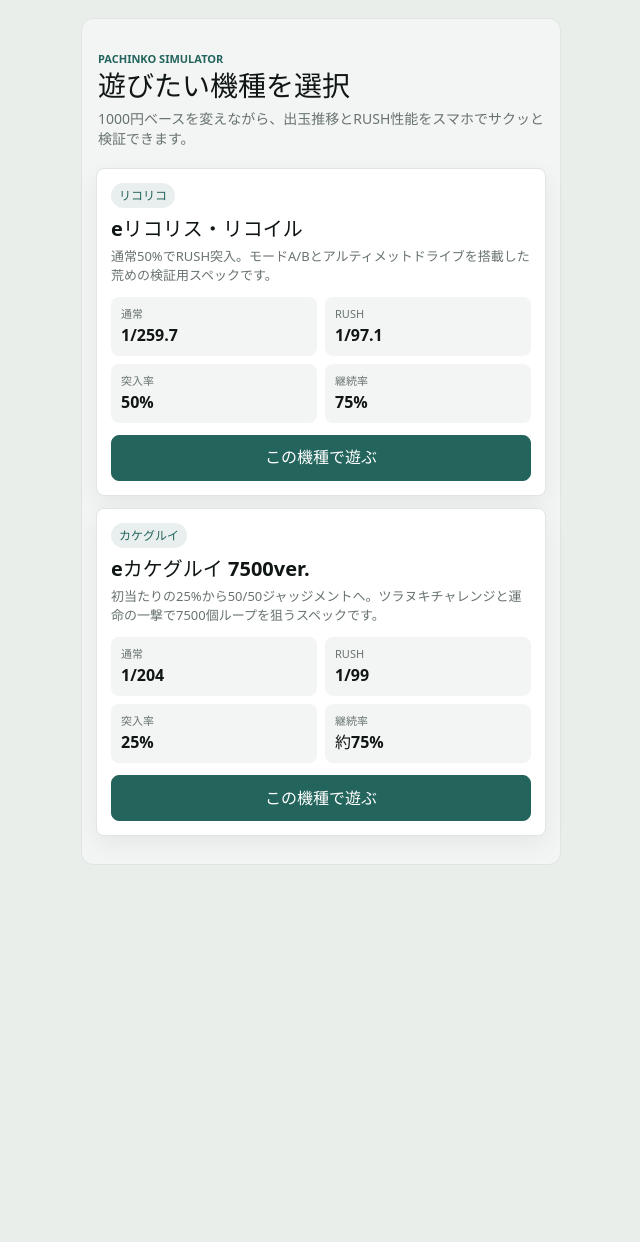
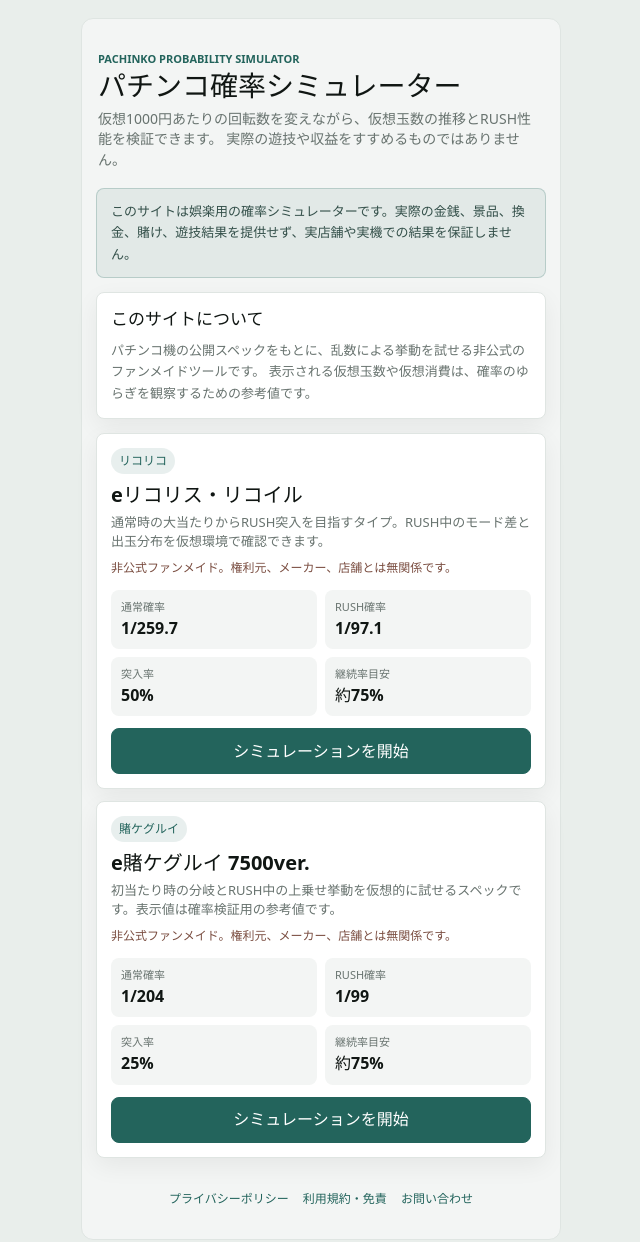
Before and after one commit to funkytodoroki/RikoRiko_Simulation, a React (Vite) app: page / in a window 1280 px wide. Shown: the top 1242 px of the page, without its empty margins (319-959 px from the left). Before the commit the page ends 883 px from the top, so only its background shows below. Built offline with nearby package versions, Linux system fonts and the light colour scheme.

Commit message:
Add AdSense policy pages and contact form

```diff
--- a/index.html
+++ b/index.html
@@ -1,5 +1,5 @@
 <!doctype html>
-<html lang="en">
+<html lang="ja">
   <head>
     <!-- Google tag (gtag.js) -->
     <script async src="https://www.googletagmanager.com/gtag/js?id=G-ERS8XMME8E"></script>
@@ -15,7 +15,17 @@
     <meta charset="UTF-8" />
     <link rel="icon" type="image/svg+xml" href="/favicon.svg" />
     <meta name="viewport" content="width=device-width, initial-scale=1.0" />
-    <title>パチンコシミュレーター</title>
+    <meta
+      name="description"
+      content="パチンコ機の確率挙動を仮想的に確認できる非公式ファンメイドの娯楽用シミュレーターです。実際の金銭、景品、換金、賭けは扱いません。"
+    />
+    <meta property="og:title" content="パチンコ確率シミュレーター" />
+    <meta
+      property="og:description"
+      content="仮想玉数の推移とRUSH性能を確認できる娯楽用の確率シミュレーター。実際の遊技結果や収益を保証しません。"
+    />
+    <meta property="og:type" content="website" />
+    <title>パチンコ確率シミュレーター</title>
   </head>
   <body>
     <div id="root"></div>
--- a/src/App.css
+++ b/src/App.css
@@ -46,6 +46,83 @@
   gap: 12px;
 }
 
+.info-section,
+.policy-page {
+  padding: 14px;
+  border: 1px solid #dfe5e2;
+  border-radius: 8px;
+  background: #fff;
+  box-shadow: 0 8px 24px rgba(16, 22, 19, 0.06);
+}
+
+.info-section h2,
+.policy-page h1,
+.policy-page h2 {
+  margin: 0;
+  color: #101613;
+  letter-spacing: 0;
+}
+
+.info-section h2 {
+  font-size: 17px;
+}
+
+.info-section p,
+.policy-page p,
+.rights-note,
+.disclaimer {
+  color: #68736f;
+  font-size: 13px;
+  line-height: 1.65;
+}
+
+.info-section p,
+.policy-page p {
+  margin-top: 8px;
+}
+
+.policy-page {
+  display: grid;
+  gap: 18px;
+}
+
+.policy-page h1 {
+  font-size: 25px;
+  line-height: 1.2;
+}
+
+.policy-page h2 {
+  font-size: 17px;
+}
+
+.form-link {
+  display: inline-flex;
+  width: fit-content;
+  min-height: 44px;
+  padding: 0 14px;
+  border: 1px solid #23645c;
+  border-radius: 8px;
+  color: #fff;
+  background: #23645c;
+  font-size: 14px;
+  font-weight: 800;
+  text-decoration: none;
+  align-items: center;
+}
+
+.form-link:hover {
+  background: #1c514a;
+}
+
+.disclaimer {
+  margin: 0;
+  padding: 12px 14px;
+  border: 1px solid rgba(35, 100, 92, 0.22);
+  border-radius: 8px;
+  color: #34504a;
+  background: rgba(35, 100, 92, 0.08);
+}
+
 .machine-card {
   padding: 14px;
   border: 1px solid #dfe5e2;
@@ -80,6 +157,13 @@
   margin-top: 6px;
   color: #68736f;
   font-size: 13px;
+}
+
+.machine-card .rights-note,
+.machine-title .rights-note {
+  margin-top: 8px;
+  color: #7a4d40;
+  font-size: 12px;
 }
 
 .machine-specs {
@@ -300,6 +384,10 @@
   padding: 12px;
 }
 
+.hero-panel + .disclaimer {
+  margin-top: 12px;
+}
+
 .base-select {
   display: grid;
   gap: 6px;
@@ -450,6 +538,26 @@
   text-align: center;
 }
 
+.site-footer {
+  display: flex;
+  flex-wrap: wrap;
+  justify-content: center;
+  gap: 8px 14px;
+  padding: 18px 4px 4px;
+  text-align: center;
+}
+
+.site-footer a {
+  color: #23645c;
+  font-size: 12px;
+  font-weight: 800;
+  text-decoration: none;
+}
+
+.site-footer a:hover {
+  text-decoration: underline;
+}
+
 @media (min-width: 720px) {
   .app-shell {
     margin-top: 18px;
--- a/src/App.jsx
+++ b/src/App.jsx
@@ -3,6 +3,9 @@
 import { findMachineById, machines } from "./machines";
 
 const formatter = new Intl.NumberFormat("ja-JP");
+
+const disclaimerText =
+  "このサイトは娯楽用の確率シミュレーターです。実際の金銭、景品、換金、賭け、遊技結果を提供せず、実店舗や実機での結果を保証しません。";
 
 export default function App() {
   const [route, setRoute] = useState(() => parseHashRoute());
@@ -29,6 +32,18 @@
     );
   }
 
+  if (route.type === "privacy") {
+    return <StaticPage page="privacy" />;
+  }
+
+  if (route.type === "terms") {
+    return <StaticPage page="terms" />;
+  }
+
+  if (route.type === "contact") {
+    return <StaticPage page="contact" />;
+  }
+
   return <TopPage machines={machines} />;
 }
 
@@ -36,12 +51,23 @@
   return (
     <main className="app-shell top-page">
       <header className="top-hero">
-        <p className="eyebrow">Pachinko Simulator</p>
-        <h1>遊びたい機種を選択</h1>
+        <p className="eyebrow">Pachinko Probability Simulator</p>
+        <h1>パチンコ確率シミュレーター</h1>
         <p>
-          1000円ベースを変えながら、出玉推移とRUSH性能をスマホでサクッと検証できます。
+          仮想1000円あたりの回転数を変えながら、仮想玉数の推移とRUSH性能を検証できます。
+          実際の遊技や収益をすすめるものではありません。
         </p>
       </header>
+
+      <Disclaimer />
+
+      <section className="info-section" aria-label="サイトの説明">
+        <h2>このサイトについて</h2>
+        <p>
+          パチンコ機の公開スペックをもとに、乱数による挙動を試せる非公式のファンメイドツールです。
+          表示される仮想玉数や仮想消費は、確率のゆらぎを観察するための参考値です。
+        </p>
+      </section>
 
       <section className="machine-list" aria-label="機種一覧">
         {machines.map((machine) => (
@@ -50,13 +76,16 @@
               <span className="machine-badge">{machine.shortName}</span>
               <h2>{machine.name}</h2>
               <p>{machine.description}</p>
+              <p className="rights-note">
+                非公式ファンメイド。権利元、メーカー、店舗とは無関係です。
+              </p>
             </div>
 
             <dl className="machine-specs">
-              <SpecTerm label="通常" value={machine.specSummary.normalOdds} />
-              <SpecTerm label="RUSH" value={machine.specSummary.rushOdds} />
+              <SpecTerm label="通常確率" value={machine.specSummary.normalOdds} />
+              <SpecTerm label="RUSH確率" value={machine.specSummary.rushOdds} />
               <SpecTerm label="突入率" value={machine.specSummary.rushEntry} />
-              <SpecTerm label="継続率" value={machine.specSummary.continuation} />
+              <SpecTerm label="継続率目安" value={machine.specSummary.continuation} />
             </dl>
 
             <button
@@ -64,11 +93,13 @@
               className="primary machine-start"
               onClick={() => navigateToMachine(machine.id)}
             >
-              この機種で遊ぶ
+              シミュレーションを開始
             </button>
           </article>
         ))}
       </section>
+
+      <SiteFooter />
     </main>
   );
 }
@@ -89,9 +120,9 @@
       state.firstHitCount > 0
         ? `${((state.rushCount / state.firstHitCount) * 100).toFixed(1)}%`
         : "-";
-    const totalInvestment = Math.abs(Math.min(state.money, 0));
+    const totalVirtualSpend = Math.abs(Math.min(state.money, 0));
 
-    return { firstHitRate, rushEntryRate, totalInvestment };
+    return { firstHitRate, rushEntryRate, totalVirtualSpend };
   }, [state]);
 
   const graph = useMemo(() => buildGraph(state.graph), [state.graph]);
@@ -119,7 +150,7 @@
       {latestHit && (
         <div key={latestHit.id} className="hit-effect" aria-live="polite">
           <span>大当たり!</span>
-          <strong>{formatter.format(latestHit.payout)}玉</strong>
+          <strong>{formatter.format(latestHit.payout)}仮想玉</strong>
         </div>
       )}
 
@@ -134,8 +165,11 @@
 
       <section className="hero-panel">
         <div className="machine-title">
-          <p className="eyebrow">Pachinko Simulator</p>
+          <p className="eyebrow">Pachinko Probability Simulator</p>
           <h1>{machine.name}</h1>
+          <p className="rights-note">
+            非公式ファンメイド。権利元、メーカー、店舗とは無関係です。
+          </p>
         </div>
 
         <div className="mode-row">
@@ -151,19 +185,21 @@
 
         <div className="hero-numbers">
           <div>
-            <span>玉収支</span>
+            <span>仮想玉数</span>
             <strong>{formatSigned(state.balls)}玉</strong>
           </div>
           <div>
-            <span>投資</span>
-            <strong>{formatter.format(stats.totalInvestment)}円</strong>
+            <span>仮想消費</span>
+            <strong>{formatter.format(stats.totalVirtualSpend)}円相当</strong>
           </div>
         </div>
       </section>
 
+      <Disclaimer />
+
       <section className="action-card">
         <label className="base-select">
-          <span>1000円あたりの回転数</span>
+          <span>仮想1000円あたりの回転数</span>
           <select
             value={settings.baseSpinsPer1000}
             onChange={(event) =>
@@ -175,7 +211,7 @@
           >
             {Array.from({ length: 20 }, (_, i) => 6 + i).map((value) => (
               <option key={value} value={value}>
-                {value}回転 / 1000円
+                {value}回転 / 仮想1000円
               </option>
             ))}
           </select>
@@ -185,7 +221,7 @@
             1回転
           </button>
           <button type="button" className="primary" onClick={handleSkip}>
-            当たるまで
+            次の大当たりまで
           </button>
         </div>
       </section>
@@ -197,14 +233,14 @@
         <Stat label="突入率" value={stats.rushEntryRate} />
         <Stat label="通常回転" value={`${state.normalSpins}回`} />
         <Stat label="現在回転" value={`${state.spins}回`} />
-        <Stat label="総当たり" value={`${state.totalHits}回`} />
-        <Stat label="RUSH当たり" value={`${state.rushHitCount}回`} />
+        <Stat label="総大当たり" value={`${state.totalHits}回`} />
+        <Stat label="RUSH大当たり" value={`${state.rushHitCount}回`} />
       </section>
 
       <section className="graph-card">
         <div className="section-title">
           <h2>スランプグラフ</h2>
-          <span>現在出玉 {formatSigned(state.balls)}玉</span>
+          <span>現在の仮想玉数 {formatSigned(state.balls)}玉</span>
         </div>
         <svg className="slump-graph" viewBox="0 0 720 260" role="img">
           <line
@@ -233,11 +269,11 @@
                 <div>
                   <strong>{item.type}</strong>
                   <span>
-                    総回転 {item.totalSpin}回 / 当選まで {item.spin}回
+                    総回転 {item.totalSpin}回 / 大当たりまで {item.spin}回
                   </span>
                 </div>
                 <div className="history-result">
-                  <strong>{formatter.format(item.payout)}玉</strong>
+                  <strong>{formatter.format(item.payout)}仮想玉</strong>
                   <span>{item.modeAfter}</span>
                 </div>
               </article>
@@ -250,7 +286,61 @@
         通常 {machine.specSummary.normalOdds} / RUSH {machine.specSummary.rushOdds} /
         電サポ {machine.specSummary.supportSpins}
       </footer>
+      <SiteFooter />
     </main>
+  );
+}
+
+function StaticPage({ page }) {
+  const content = staticPages[page];
+
+  return (
+    <main className="app-shell top-page">
+      <header className="top-bar">
+        <button type="button" className="back-button" onClick={navigateToTop}>
+          トップへ
+        </button>
+      </header>
+
+      <article className="policy-page">
+        <p className="eyebrow">Site Policy</p>
+        <h1>{content.title}</h1>
+        {content.formUrl && (
+          <a
+            className="form-link"
+            href={content.formUrl}
+            target="_blank"
+            rel="noreferrer"
+          >
+            お問い合わせフォームを開く
+          </a>
+        )}
+        {content.sections.map((section) => (
+          <section key={section.heading}>
+            <h2>{section.heading}</h2>
+            {section.body.map((paragraph) => (
+              <p key={paragraph}>{paragraph}</p>
+            ))}
+          </section>
+        ))}
+      </article>
+
+      <SiteFooter />
+    </main>
+  );
+}
+
+function Disclaimer() {
+  return <p className="disclaimer">{disclaimerText}</p>;
+}
+
+function SiteFooter() {
+  return (
+    <nav className="site-footer" aria-label="サイト情報">
+      <a href="#/privacy">プライバシーポリシー</a>
+      <a href="#/terms">利用規約・免責</a>
+      <a href="#/contact">お問い合わせ</a>
+    </nav>
   );
 }
 
@@ -279,6 +369,18 @@
 
   if (machineMatch) {
     return { type: "machine", machineId: machineMatch[1] };
+  }
+
+  if (normalizedHash === "/privacy") {
+    return { type: "privacy" };
+  }
+
+  if (normalizedHash === "/terms") {
+    return { type: "terms" };
+  }
+
+  if (normalizedHash === "/contact") {
+    return { type: "contact" };
   }
 
   return { type: "top" };
@@ -323,3 +425,74 @@
   const prefix = value > 0 ? "+" : "";
   return `${prefix}${formatter.format(value)}`;
 }
+
+const staticPages = {
+  privacy: {
+    title: "プライバシーポリシー",
+    sections: [
+      {
+        heading: "アクセス解析と広告について",
+        body: [
+          "当サイトでは、利用状況の把握とサイト改善のために Google Analytics を使用する場合があります。また、広告配信のために Google AdSense を使用する場合があります。",
+          "これらのサービスでは Cookie などの技術を利用し、ユーザーのブラウザ情報や閲覧情報が収集されることがあります。個人を直接特定する情報の収集を目的とするものではありません。",
+        ],
+      },
+      {
+        heading: "Cookie の管理",
+        body: [
+          "Cookie の利用はブラウザ設定から無効にできます。設定方法は利用中のブラウザのヘルプをご確認ください。",
+        ],
+      },
+      {
+        heading: "免責",
+        body: [
+          "当サイトのシミュレーション結果は娯楽と確率検証を目的とした参考情報です。実際の遊技結果、収益、損失、店舗での挙動を保証しません。",
+        ],
+      },
+    ],
+  },
+  terms: {
+    title: "利用規約・免責",
+    sections: [
+      {
+        heading: "サイトの目的",
+        body: [
+          "当サイトはパチンコ機の確率的な挙動を仮想的に確認するための非公式ファンメイドツールです。実際の金銭、景品、換金、賭けを扱うサービスではありません。",
+        ],
+      },
+      {
+        heading: "利用上の注意",
+        body: [
+          "表示される仮想玉数や仮想消費はシミュレーション上の値です。実店舗や実機で同じ結果になることを示すものではありません。",
+          "未成年の方、遊技への不安や依存に関する心配がある方は、実際の遊技を目的として本サイトを利用しないでください。",
+        ],
+      },
+      {
+        heading: "権利関係",
+        body: [
+          "当サイトは非公式であり、掲載している名称やスペックの権利元、メーカー、店舗とは関係ありません。問題がある場合はお問い合わせページからご連絡ください。",
+        ],
+      },
+    ],
+  },
+  contact: {
+    title: "お問い合わせ",
+    formUrl:
+      "https://docs.google.com/forms/d/e/1FAIpQLSfo7Ovcr1TE9pTynLjrPZvA5VnPn9Qz34wXEJc9J2fwvtixAg/viewform?usp=publish-editor",
+    sections: [
+      {
+        heading: "連絡方法",
+        body: [
+          "サイト内容、権利関係、広告表示、ポリシーに関するご連絡は、Googleフォームからお願いします。",
+          "お問い合わせ時は、問題の内容、確認した日時、必要に応じて対象ページや機種名が分かる情報を本文に記載してください。",
+        ],
+      },
+      {
+        heading: "対応方針",
+        body: [
+          "不正確な情報、権利上の懸念、広告表示の問題が確認できた場合は、内容の修正または削除を検討します。",
+        ],
+      },
+    ],
+  },
+};
--- a/src/logic/rikorikoEngine.js
+++ b/src/logic/rikorikoEngine.js
@@ -70,7 +70,7 @@
   }
 
   if (spun >= maxSpins && s.totalHits === startHits) {
-    s.lastEvent = `${maxSpins.toLocaleString()}回転で当たりなし`;
+    s.lastEvent = `${maxSpins.toLocaleString()}回転で大当たりなし`;
   }
 
   return s;
@@ -102,13 +102,13 @@
 function spendNormalUnit(s) {
   if (s.balls > 0) {
     s.balls = Math.max(0, s.balls - SPEC.ballsPerUnit);
-    addGraphPoint(s, "持ち玉遊技");
+    addGraphPoint(s, "持ち玉での仮想遊技");
     return;
   }
 
   s.money -= SPEC.yenPerUnit;
   s.balls -= SPEC.ballsPerUnit;
-  addGraphPoint(s, "投資");
+  addGraphPoint(s, "仮想消費");
 }
 
 function advanceRushSpin(s) {
@@ -126,22 +126,22 @@
 
   if (r < 0.1) {
     payout = 1500;
-    label = "通常大当たり 1500個 RUSH";
+    label = "通常大当たり 1500仮想玉 RUSH";
     rush = true;
   } else if (r < 45) {
     payout = 600;
-    label = "通常大当たり 600個 RUSH";
+    label = "通常大当たり 600仮想玉 RUSH";
     rush = true;
   } else if (r < 50) {
     payout = 310;
-    label = "通常大当たり 310個 RUSH";
+    label = "通常大当たり 310仮想玉 RUSH";
     rush = true;
   } else if (r < 80) {
     payout = 600;
-    label = "通常大当たり 600個 通常";
+    label = "通常大当たり 600仮想玉 通常へ";
   } else {
     payout = 310;
-    label = "通常大当たり 310個 通常";
+    label = "通常大当たり 310仮想玉 通常へ";
   }
 
   s.firstHitCount += 1;
@@ -209,7 +209,7 @@
   resetRush(s);
   s.mode = moveToB ? "rushB" : "rushA";
 
-  const label = `RUSH A 750個 リセット${moveToB ? " モードBへ" : ""}`;
+  const label = `RUSH A 750仮想玉 リセット${moveToB ? " モードBへ" : ""}`;
   addHistory(s, {
     category: "RUSH",
     type: label,
@@ -233,7 +233,7 @@
     resetRush(s);
     s.mode = moveToA ? "rushA" : "rushB";
 
-    const label = `RUSH B 3000個 リセット${moveToA ? " モードAへ" : ""}`;
+    const label = `RUSH B 3000仮想玉 リセット${moveToA ? " モードAへ" : ""}`;
     addHistory(s, {
       category: "RUSH",
       type: label,
@@ -256,7 +256,7 @@
   s.mode = moveToA ? "rushA" : "rushB";
 
   const loopCount = ultimateExtra / 3000;
-  const label = `アルティメットドライブ ${payout}個 (${loopCount}ループ)${
+  const label = `アルティメットドライブ ${payout}仮想玉 (${loopCount}ループ)${
     moveToA ? " モードAへ" : ""
   }`;
   addHistory(s, {
--- a/src/machines/index.js
+++ b/src/machines/index.js
@@ -7,28 +7,28 @@
     name: "eリコリス・リコイル",
     shortName: "リコリコ",
     description:
-      "通常50%でRUSH突入。モードA/Bとアルティメットドライブを搭載した荒めの検証用スペックです。",
+      "通常時の大当たりからRUSH突入を目指すタイプ。RUSH中のモード差と出玉分布を仮想環境で確認できます。",
     specSummary: {
       normalOdds: "1/259.7",
       rushOdds: "1/97.1",
       rushEntry: "50%",
-      continuation: "75%",
+      continuation: "約75%",
       supportSpins: "132回",
     },
     engine: rikorikoEngine,
   },
   {
     id: "kakegurui-7500",
-    name: "eカケグルイ 7500ver.",
-    shortName: "カケグルイ",
+    name: "e賭ケグルイ 7500ver.",
+    shortName: "賭ケグルイ",
     description:
-      "初当たりの25%から50/50ジャッジメントへ。ツラヌキチャレンジと運命の一撃で7500個ループを狙うスペックです。",
+      "初当たり時の分岐とRUSH中の上乗せ挙動を仮想的に試せるスペックです。表示値は確率検証用の参考値です。",
     specSummary: {
       normalOdds: "1/204",
       rushOdds: "1/99",
       rushEntry: "25%",
       continuation: "約75%",
-      supportSpins: "0 or 135回",
+      supportSpins: "0回または135回",
     },
     engine: kakeguruiEngine,
   },
```
Also changed, not shown: src/logic/kakeguruiEngine.js (+15 -15 lines).
